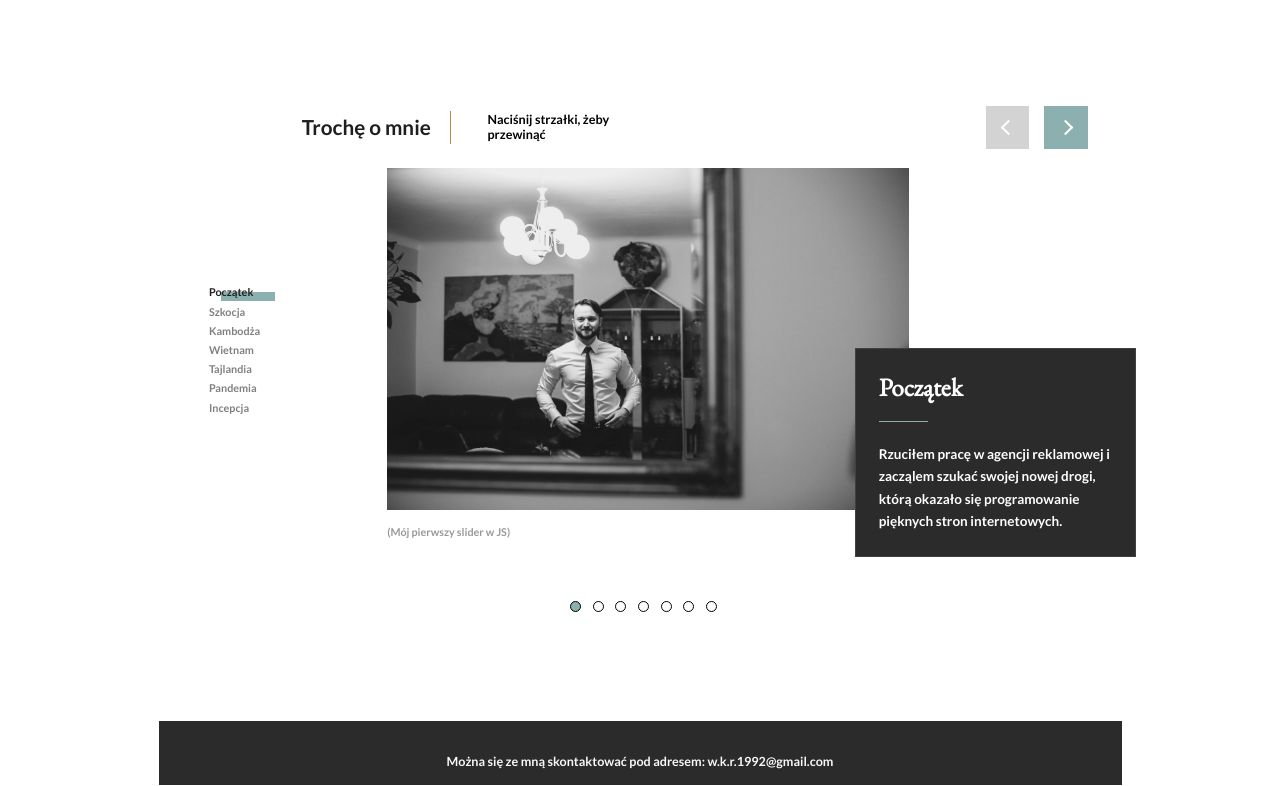
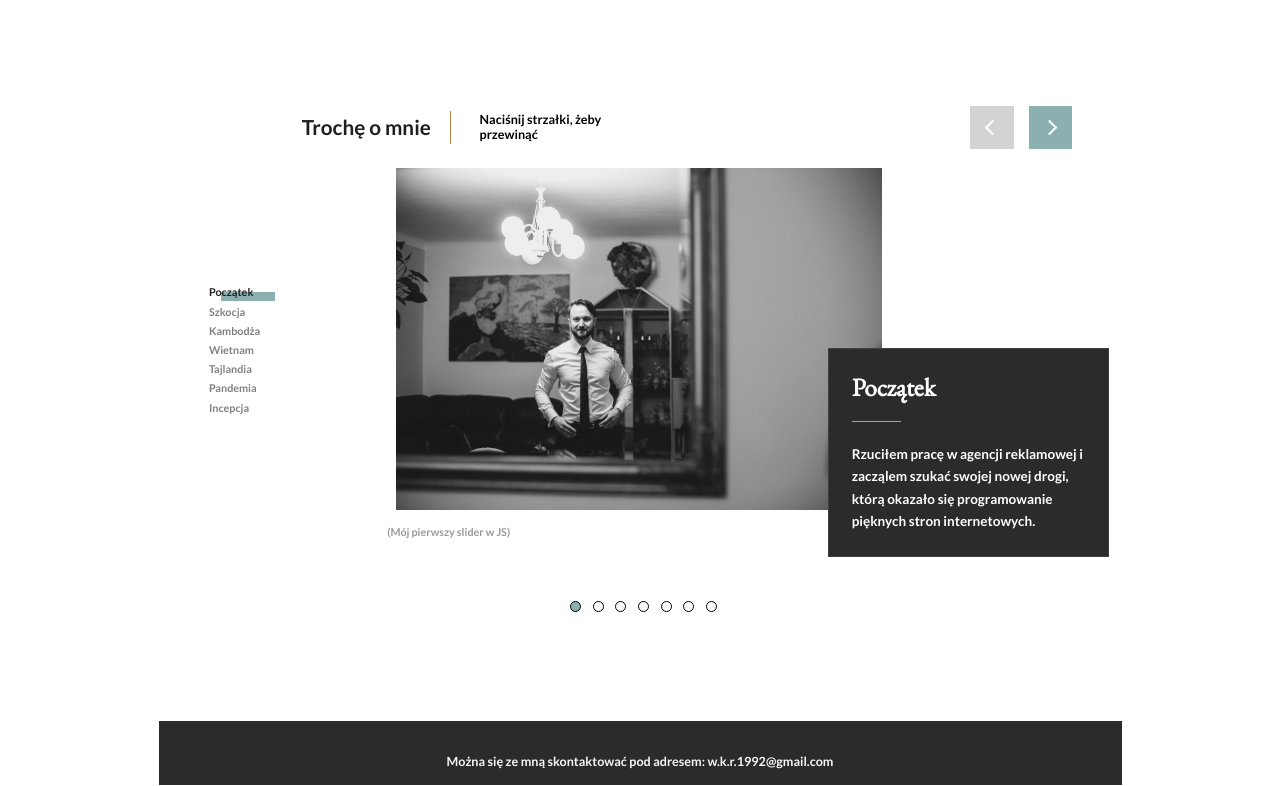
Before and after one commit to WKR92/WKR92.github.io, a plain HTML site: page index.html in a window 1280 px wide. Shown: the part 2613-3399 px from the top of the page. Drawn offline with nearby package versions, Linux system fonts and the light colour scheme.

Commit message:
text checked

```diff
--- a/styles/wr.scss
+++ b/styles/wr.scss
@@ -412,9 +412,9 @@
 
 
             #pic {
-                margin-left: 100px;
+                margin-left: 110px;
                 height: 380px;
-                width: 580px;
+                width: 540px;
                 margin-right: -60px;
                 opacity: 1;
             }
```
Also changed, not shown: styles/wr.css, styles/wr.min.css.
